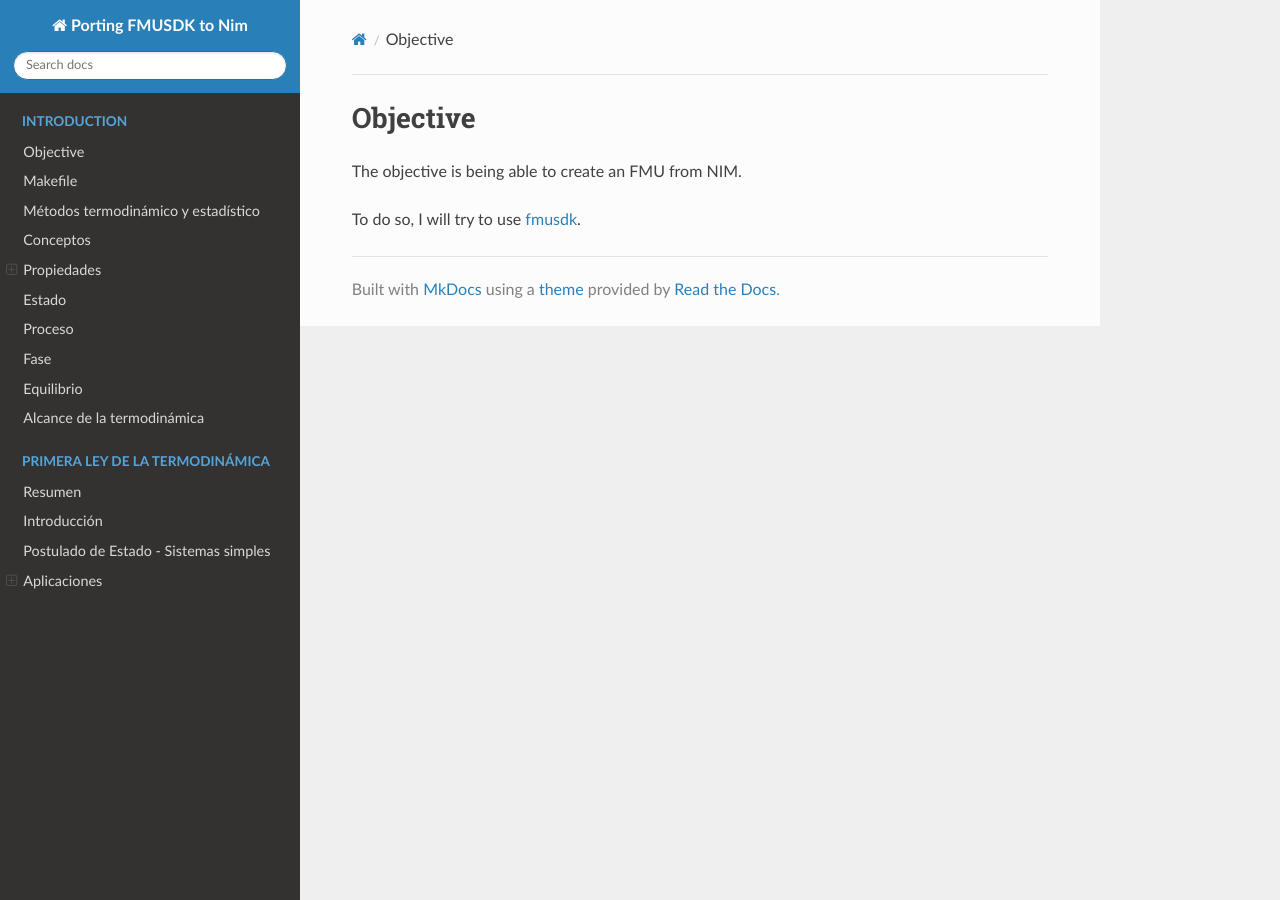
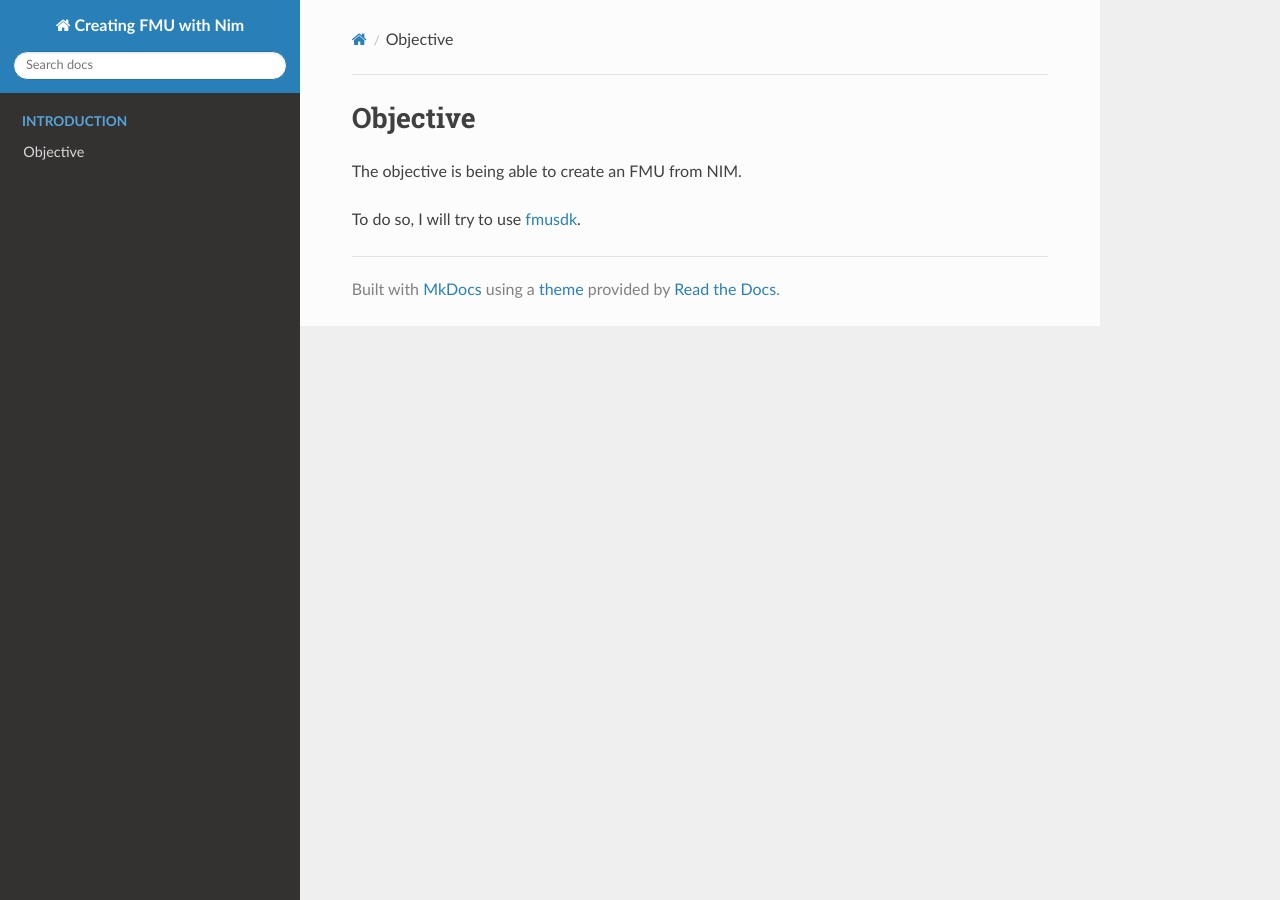
Before and after one commit to mantielero/fmi, an MkDocs documentation site: the page built from docs/objetivo.md, in a window 1280 px wide. Built offline with MkDocs 1.6.1, drawn with Linux system fonts in a browser that asks for light colours; nearby versions of some CDN libraries.

```diff
--- a/mkdocs.yml
+++ b/mkdocs.yml
@@ -1,4 +1,4 @@
-site_name: Porting FMUSDK to Nim
+site_name: Creating FMU with Nim
 
 theme:
   name: readthedocs
@@ -8,29 +8,7 @@ theme:
 
 nav:
   - Introduction:
-    - Objective: objective.md
-    - Makefile: makefile.md
-    - Métodos termodinámico y estadístico: metodos_termodinamico_estadistico.md
-    - Conceptos: conceptos.md
-    - Propiedades:
-      - Introducción: propiedades.md
-      - Presión: presion.md
-      - Densidad y volumen específico: densidad.md
-      - Temperatura (Principio Cero): temperatura.md
-    - Estado: estado.md
-    - Proceso: proceso.md
-    - Fase: fase.md
-    - Equilibrio: equilibrio.md
-    - Alcance de la termodinámica: alcance_termodinamica.md
-
-  - Primera Ley de la Termodinámica:
-    - Resumen: 1st_resumen.md
-    - Introducción: 1st_intro.md
-    - Postulado de Estado - Sistemas simples: 1st_postulado_de_estado.md
-    - Aplicaciones:
-        - Sistemas Cerrados: 1st_sistemas_cerrados.md
-        - Ciclos:
-            - Carnot: 1st_ciclo_carnot.md
+    - Objective: objectivo.md
 
 
 
```
